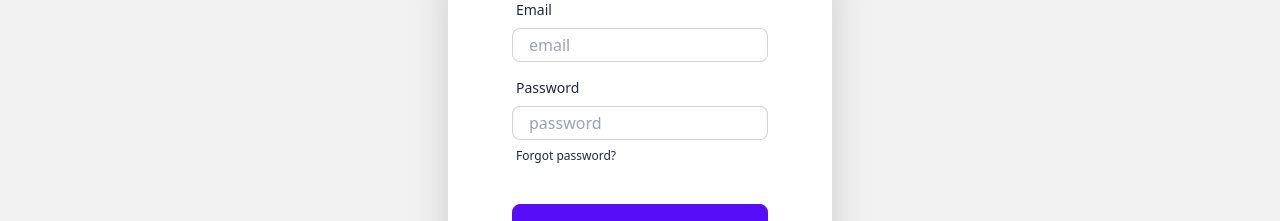
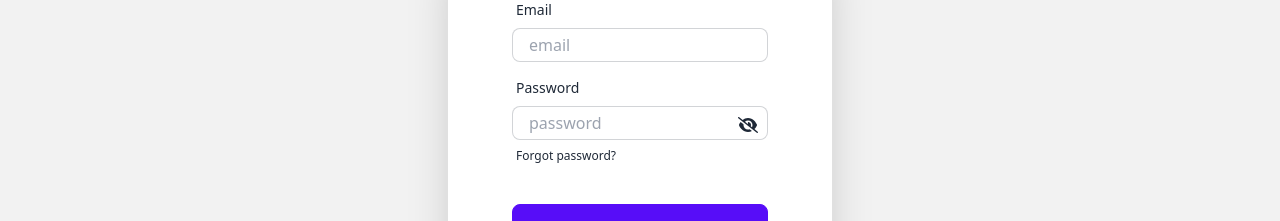
Before and after one commit to ibrahim448/ema-jhon-with-firebase-auth, a React (Vite) app: page /login in a window 1280 px wide. Shown: the part 322-543 px from the top of the page. Built offline with nearby package versions, Linux system fonts and the light colour scheme.

Commit message:
password-show

```diff
--- a/src/components/Login/Login.jsx
+++ b/src/components/Login/Login.jsx
@@ -1,7 +1,16 @@
-import React from 'react';
+import { faEye, faEyeSlash, faL } from '@fortawesome/free-solid-svg-icons';
+import { FontAwesomeIcon } from '@fortawesome/react-fontawesome';
+import React, { useState } from 'react';
 import { NavLink } from 'react-router-dom';
 
 const Login = () => {
+
+  const [passShow, setPassShow] = useState(false);
+
+
+  const passwordToggle =()=>{
+    setPassShow(!passShow);
+  }
 
   return (
 
@@ -18,11 +27,19 @@ const Login = () => {
                         </label>
                         <input type="text" placeholder="email" className="input input-bordered" />
                     </div>
-                    <div className="form-control">
+                    <div className="form-control password-icon2">
                         <label className="label">
                           <span className="label-text">Password</span>
                         </label>
-                          <input type="text" placeholder="password" className="input input-bordered" />
+                          <input type={passShow ? "text" : "password"} name='password' placeholder="password" className="input input-bordered"  required />
+                          {
+                            !passShow ? <span onClick={passwordToggle} className='icon2'>
+                            <FontAwesomeIcon icon={faEyeSlash}></FontAwesomeIcon>
+                            </span>:
+                            <span onClick={passwordToggle} className='icon2'>
+                            <FontAwesomeIcon icon={faEye}></FontAwesomeIcon>
+                            </span>
+                          }
                         <label className="label">
                           <a href="#" className="label-text-alt link link-hover">Forgot password?</a>
                         </label>
--- a/src/components/SignUp/SignUp.css
+++ b/src/components/SignUp/SignUp.css
@@ -4,3 +4,19 @@ input{
 .input:focus{
     outline-offset: 0px;
 }
+.password-icon{
+    position: relative;
+}
+.icon{
+    position: absolute;
+    right: 5px;
+    bottom: 5px;
+}
+.password-icon2{
+    position: relative;
+}
+.icon2{
+    position: absolute;
+    right: 10px;
+    bottom: 35px;
+}
--- a/src/components/SignUp/SignUp.jsx
+++ b/src/components/SignUp/SignUp.jsx
@@ -2,12 +2,15 @@ import { NavLink, Navigate, useNavigate } from "react-router-dom";
 import "./SignUp.css";
 import { useContext, useState } from "react";
 import { AuthContext } from "../Provider/AuthProvider";
+import { FontAwesomeIcon } from "@fortawesome/react-fontawesome";
+import { faEye, faEyeSlash } from "@fortawesome/free-solid-svg-icons";
 
 const SignUp = () => {
 
     const {signUp} = useContext(AuthContext);
     const [error, setError] = useState();
     const [success, setSuccess] = useState();
+    const [passShow, setPassShow] = useState(false);
     const navigate = useNavigate();
 
     const handleSignUp = event=>{
@@ -51,6 +54,10 @@ const SignUp = () => {
             }
 
         })
+    };
+
+    const passwordToggle = ()=>{
+        setPassShow(!passShow);
     }
 
 
@@ -73,13 +80,21 @@ const SignUp = () => {
                             <label className="label">
                                 <span className="label-text">Password</span>
                             </label>
-                            <input type="password" name="password" placeholder="password" className="input input-bordered" required />
+                            <input type={passShow ? "text" : "password"} name="password" placeholder="password" className="input input-bordered" required />
                         </div>
-                        <div className="form-control">
+                        <div className="form-control password-icon">
                             <label className="label">
                                 <span className="label-text">Confirm Password</span>
                             </label>
-                            <input type="password" name="confirmPassword" placeholder="password" className="input input-bordered" required />
+                            <input type={passShow ? "text" : "password"} name="confirmPassword" placeholder="password" className="input input-bordered" required />
+                            {
+                                !passShow ? <span onClick={passwordToggle} className="icon">
+                                    <FontAwesomeIcon icon={faEyeSlash}></FontAwesomeIcon>
+                                </span>:
+                                <span onClick={passwordToggle} className="icon">
+                                    <FontAwesomeIcon icon={faEye}></FontAwesomeIcon>
+                                </span>
+                            }
                         </div>
                         <div className="form-control mt-6">
                             <button className="btn btn-primary">Sign Up</button>
```
